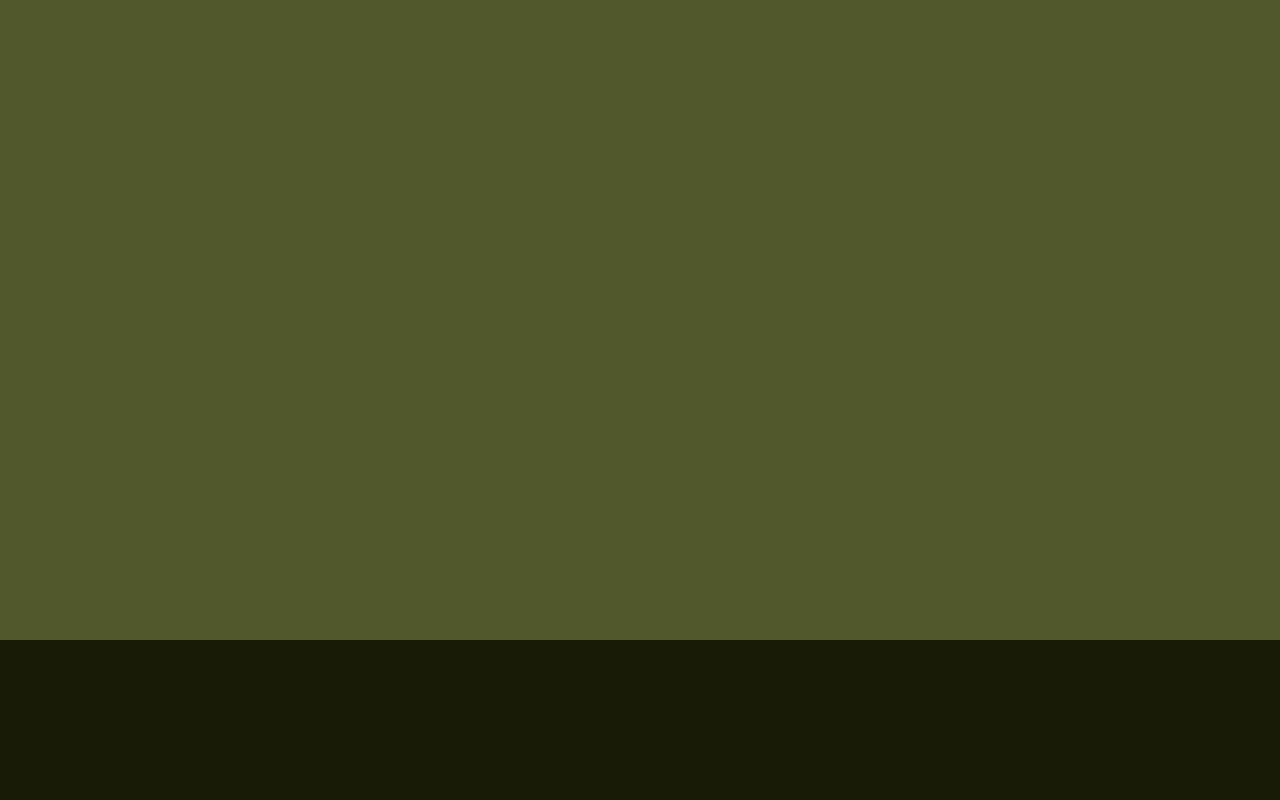
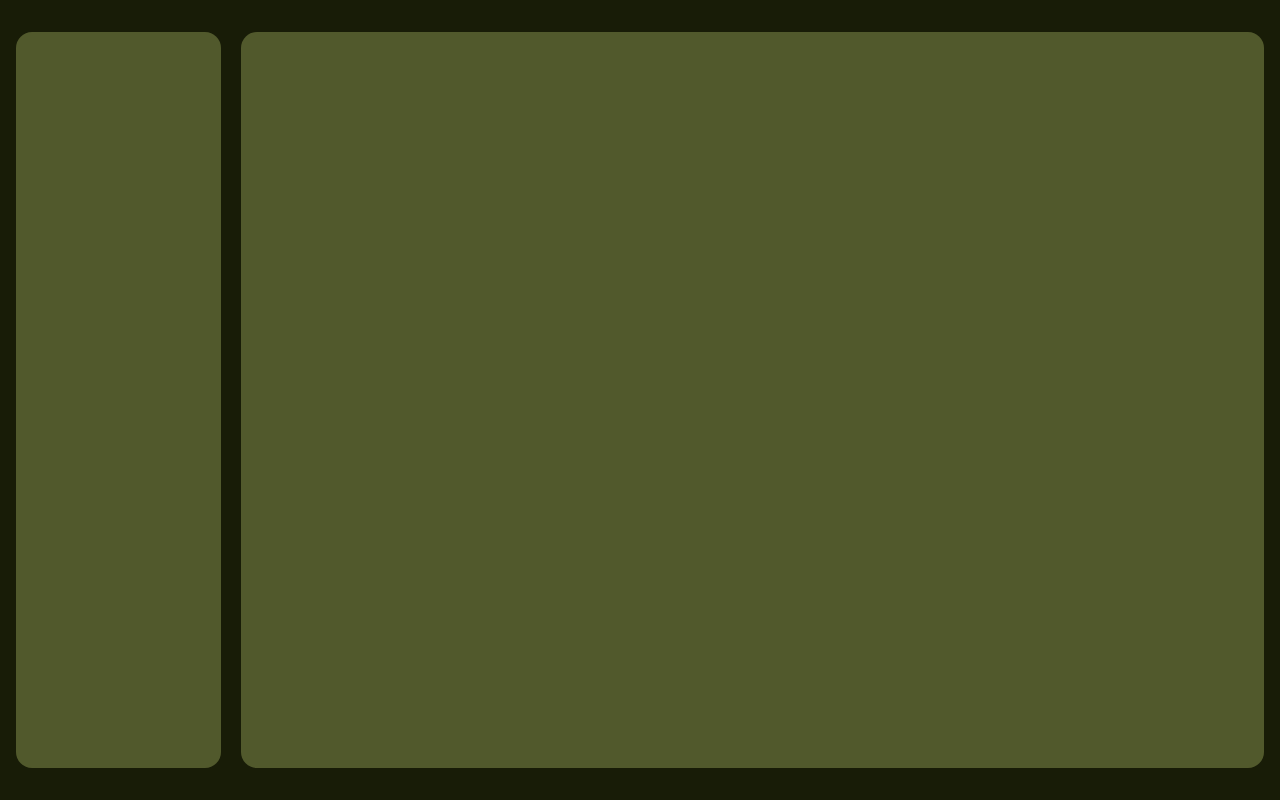
Before and after one commit to byifti/Simple-Notes, a plain HTML site: page index.html in a window 1280 px wide. Drawn offline with Linux system fonts and the light colour scheme.

Commit message:
layout for file system + text editor

```diff
--- a/index.html
+++ b/index.html
@@ -13,6 +13,9 @@
 
 <div id="mainContainer">
 
+
+   <div id="notesFileContainer"></div>
+
    <div id="noteEditorContainer">
       <textarea name="" id="noteEditor"></textarea>
    </div>
--- a/style.css
+++ b/style.css
@@ -29,13 +29,28 @@ body
 {
    height: 100dvh;
    width: 100dvw;
+   padding: 2rem 1rem; /*This gives space inside the box*/
+   display: grid;
+   grid-template-columns: 0.2fr 1fr;
+   gap: 1.25rem;
+}
+
+#notesFileContainer
+{
+   background-color: #51592c;
+   height: 100%;
+   width: 100%;
+   border-radius: 1rem;
+
 }
 
 #noteEditorContainer
 {
    background-color: #51592c;
-   height: 80dvh;
+   height: 100%;
    width: 100%;
+   border-radius: 1rem;
+   padding: 1.5rem; /*This gives space inside the box*/
 }
 
 #noteEditor
```
